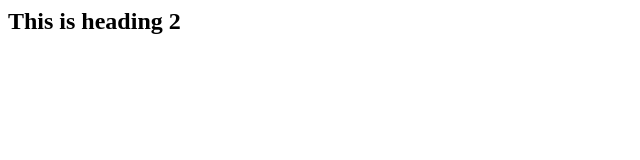
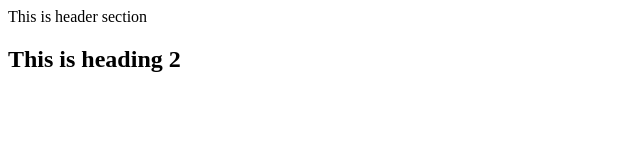
Before and after one commit to rockyhasan33/demo-repo2, a plain HTML site: page index.html in a window 1280 px wide. Shown: the whole page, without its empty margins (0-640 px from the left). Drawn offline with Linux system fonts and the light colour scheme.

Commit message:
added header to the top

```diff
--- a/index.html
+++ b/index.html
@@ -1 +1,2 @@
+<header>This is header section</header>
 <h2>This is heading 2</h2>
```
